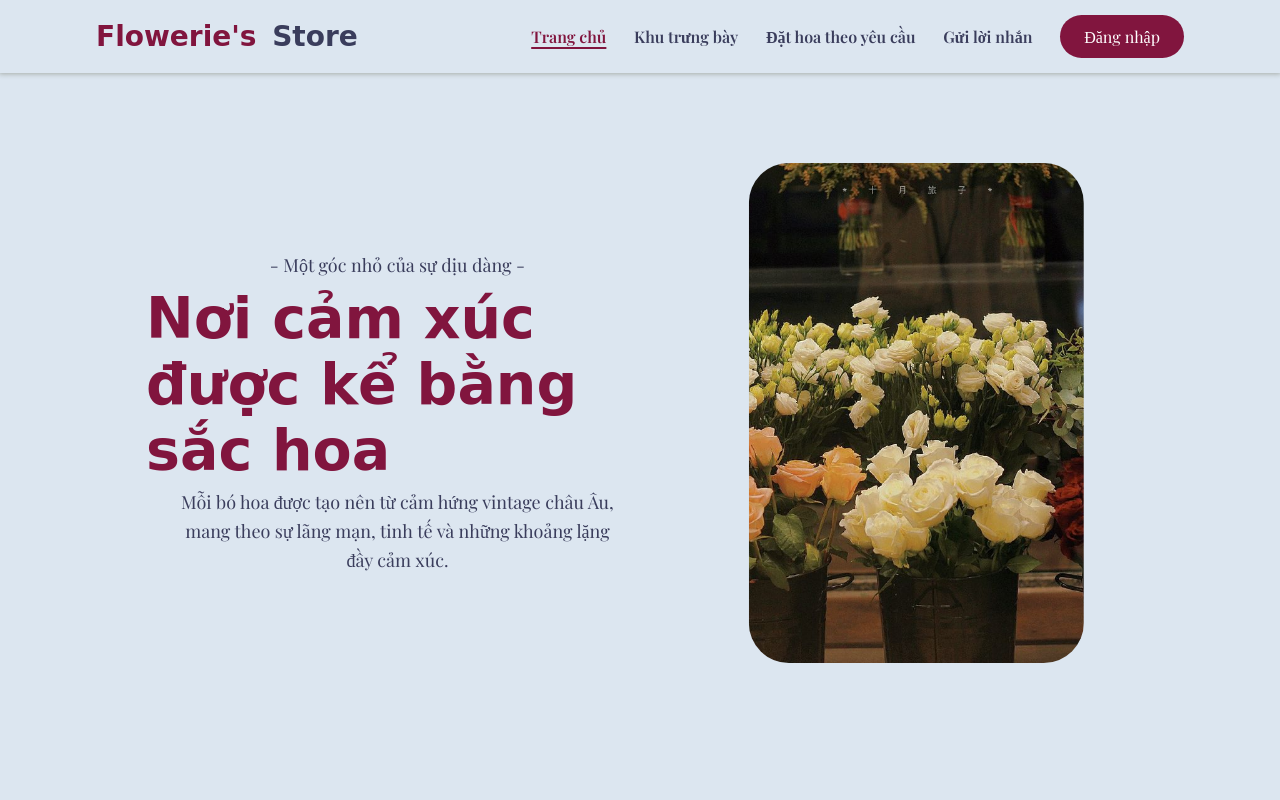
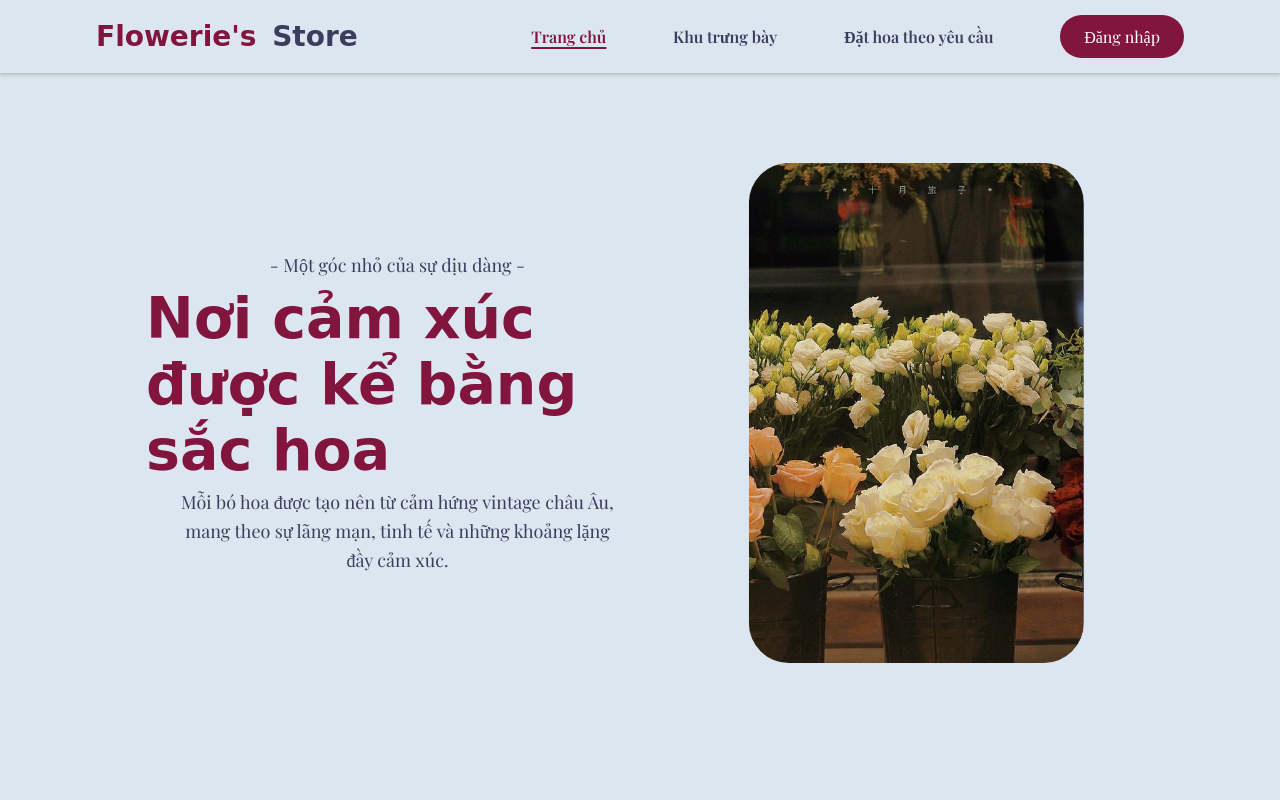
Before and after one commit to adonis-2710/ktnl, a plain HTML site: page index.html in a window 1280 px wide. Shown: the top 800 px of the page. Drawn offline with nearby package versions, Linux system fonts and the light colour scheme; a web font is replaced by a local one.

Commit message:
Restore index.html to original version
Reverted HTML file to original state, removing all changes made previously.

```diff
--- a/index.html
+++ b/index.html
@@ -31,12 +31,6 @@
                 <a href="order.html">
                     <div class="menu">
                         Đặt hoa theo yêu cầu
-                    </div>
-                </a>
-
-                <a href="exhibition.html">
-                    <div class="menu">
-                        Gửi lời nhắn
                     </div>
                 </a>
 
```
